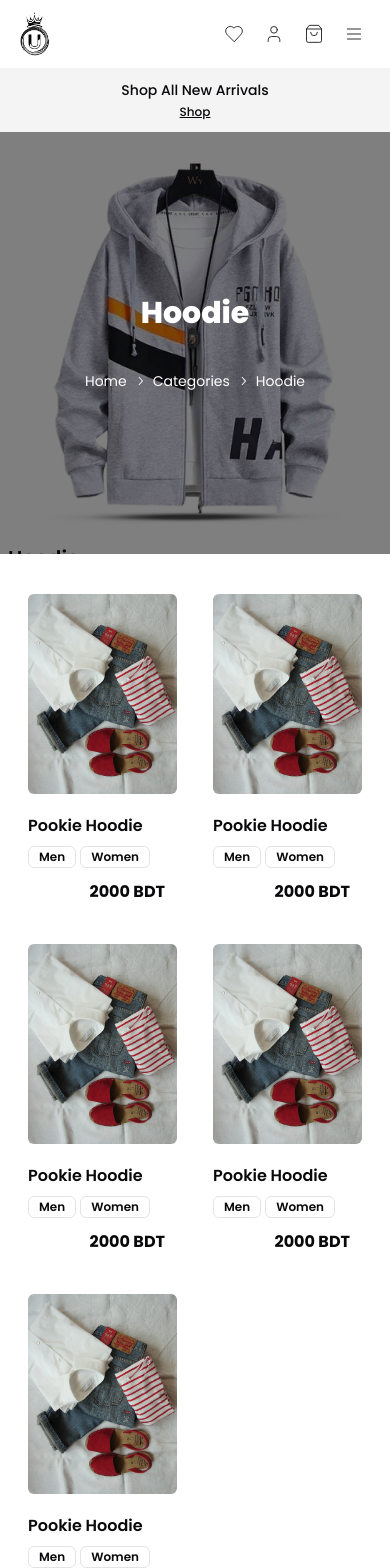
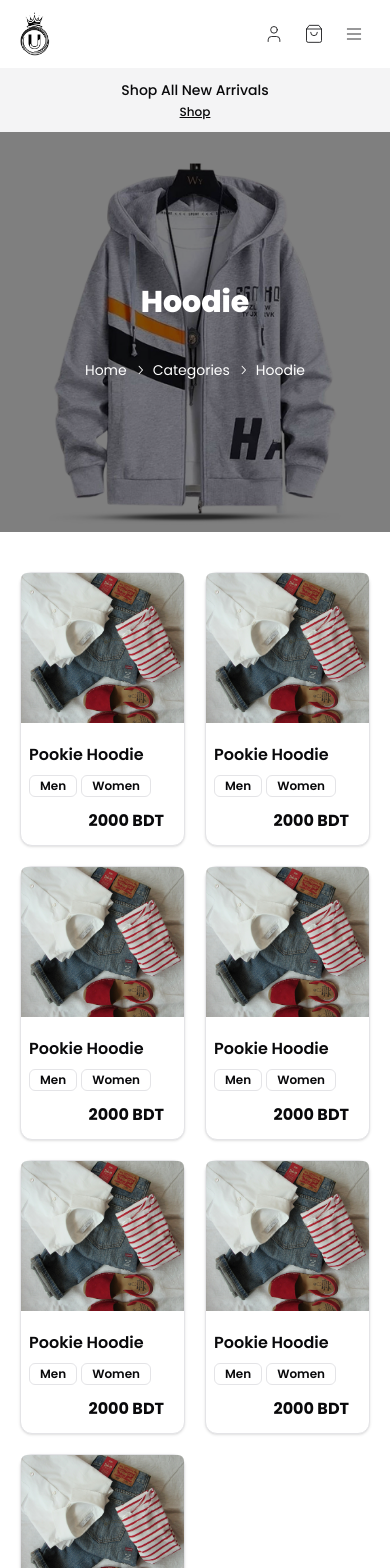
Before and after one commit to Appbaksho/urban, a Next.js app in the folder urban-website/: page /category/hoodie in a window 390 px wide. Shown: the top 1568 px of the page. Built offline with nearby package versions, Linux system fonts and the light colour scheme.

Commit message:
feat: update currency format to BDT and enhance layout for better responsiveness

```diff
--- a/urban-website/components/cart/cart-product.tsx
+++ b/urban-website/components/cart/cart-product.tsx
@@ -10,7 +10,7 @@ const CartProduct = () => {
         <div>
             <p className="font-semibold text-primary">Random Product</p>
             <p className="text-gray-500 text-xs">Variant</p>
-            <p className="text-sm font-semibold mt-2 text-primary">$190</p>
+            <p className="text-sm font-semibold mt-2 text-primary">1900 BDT</p>
         </div>
         <div className='flex justify-end'>
             <Button size="icon" className='h-[20px] w-[20px] bg-red-200 hover:bg-red-200/70 text-red-500'>
--- a/urban-website/components/category/banner.tsx
+++ b/urban-website/components/category/banner.tsx
@@ -8,7 +8,7 @@ interface Category {
 }
 const CategoryBanner = (props:Category) => {
   return (
-    <div className='h-[50vh] w-full relative overflow-hidden'>
+    <div className='h-[400px] w-full relative overflow-hidden'>
           <div className="absolute top-0 left-0 right-0 bottom-0 bg-black/50 flex items-center justify-center flex-col">
             <h1 className='text-3xl md:text-4xl font-extrabold text-white'>{props.name}</h1>
             <Breadcrumb className='mt-10'>
@@ -29,7 +29,7 @@ const CategoryBanner = (props:Category) => {
           </div>
 
             <Image src={props.src} height={400} width={300} alt={`${props.name} | Urban`} className='w-full h-[400px] object-cover'/>
-            <p className="pl-2 text-xl font-semibold mt-3">{props.name}</p>
+            {/* <p className="pl-2 text-xl font-semibold mt-3">{props.name}</p> */}
 
         </div>
   )
--- a/urban-website/components/category/category-container.tsx
+++ b/urban-website/components/category/category-container.tsx
@@ -3,12 +3,15 @@ import ProductCard from '../home/product-card'
 
 const CategoryContainer = () => {
   return (
-    <div className='mt-10 px-5 md:px-10 grid grid-cols-2 md:grid-cols-4 gap-5'>
+    <div className='mt-10 px-5 md:px-10 grid grid-cols-2 md:grid-cols-4 2xl:grid-cols-6 gap-5'>
         <ProductCard/>
         <ProductCard/>
         <ProductCard/>
         <ProductCard/>
         <ProductCard/>
+        <ProductCard/>
+        <ProductCard/>
+
     </div>
   )
 }
--- a/urban-website/components/checkout/checkout-products.tsx
+++ b/urban-website/components/checkout/checkout-products.tsx
@@ -20,7 +20,7 @@ const CheckoutProducts = () => {
                       <p className='text-xs'>Quantity: 1</p>
                     </div>
                   </div>
-                  <p className='font-semibold'>$100</p>
+                  <p className='font-semibold'>1900 BDT</p>
                 </div>
               ))
             }
--- a/urban-website/components/common/base-navbar.tsx
+++ b/urban-website/components/common/base-navbar.tsx
@@ -168,9 +168,9 @@ const BaseNavbar = (props:BaseNavbarProps) => {
                 <input type="text" className='focus:outline-0 bg-transparent pr-2 placeholder:font-medium placeholder:text-sm w-[100px]' placeholder='Search' />
             </div>
             <div className="flex items-center gap-2">
-                    <Link href="/wishlist" className="rounded-full p-1.5 hover:bg-gray-200">
+                    {/* <Link href="/wishlist" className="rounded-full p-1.5 hover:bg-gray-200">
                         <Heart size={20} strokeWidth={1}/>
-                    </Link>
+                    </Link> */}
                     <Link href="/user" className="rounded-full p-1.5 hover:bg-gray-200">
                         <User size={20} strokeWidth={1}/>
                     </Link>
@@ -185,7 +185,7 @@ const BaseNavbar = (props:BaseNavbarProps) => {
     <SheetHeader>
       <SheetTitle className='flex items-center'>
         <Link href='/'>
-          <Image src='/logo.PNG' width={60} height={30} alt='logo'/>
+          <Image src='/logo.png' width={60} height={30} alt='logo'/>
         </Link>
       </SheetTitle>
       <SheetDescription>
--- a/urban-website/components/common/navbar.tsx
+++ b/urban-website/components/common/navbar.tsx
@@ -68,7 +68,7 @@ const Navbar = () => {
               </ScrollArea>
               <div className="flex items-center justify-between px-5 py-3 border-t">
                 <SheetDescription className='font-semibold'>Total</SheetDescription>
-                <SheetDescription className='font-semibold'>$190</SheetDescription>
+                <SheetDescription className='font-semibold'>1900 BDT</SheetDescription>
               </div>
               <SheetFooter className='flex items-center justify-between gap-1'>
                 <Link href="/checkout" className={buttonVariants({class:'flex-1'})}>Checkout</Link>
--- a/urban-website/components/home/category-banner.tsx
+++ b/urban-website/components/home/category-banner.tsx
@@ -14,12 +14,12 @@ const CategoryBanner = (props:Category) => {
   return (
     <Link href={props.url} className='h-[50vh] w-full relative overflow-hidden'>
 
-      <div className="absolute top-0 left-0 right-0 bottom-0 flex items-center justify-center flex-col">
+      <div className="absolute top-0 left-0 right-0 bottom-0 bg-black/50 flex items-center justify-center flex-col">
         <h1 className='text-3xl md:text-4xl font-extrabold text-white'>{props.name}</h1>
       </div>
 
         <Image src={props.src} height={400} width={300} alt={`${props.name} | Urban`} className='w-full h-[400px] object-cover'/>
-        <p className="pl-2 text-xl font-semibold mt-3">{props.name}</p>
+        <p className="pl-2 text-xl font-semibold mt-3 hidden md:block">{props.name}</p>
 
     </Link>
   )
--- a/urban-website/components/home/product-card.tsx
+++ b/urban-website/components/home/product-card.tsx
@@ -3,25 +3,26 @@ import React from 'react'
 import { AspectRatio } from '../ui/aspect-ratio'
 import Link from 'next/link'
 import { Badge } from '../ui/badge'
+import { Card } from '../ui/card'
 
 const ProductCard = () => {
   return (
-    <div className='px-2'>
+    <Card className='w-full' >
         <div className="w-full mb-5">
           <Link href="/product/random">
-            <Image width={400} height={400} src="/1.jpg" alt="Image" className="h-[200px] w-full object-cover rounded-md" />
+            <Image width={400} height={400} src="/1.jpg" alt="Image" className="h-[150px] md:h-[200px] w-full object-cover rounded-t-md" />
           </Link>
         </div>
-        <div className=''>
+        <div className='px-2'>
         <Link href="/product/random" className="font-semibold">Pookie Hoodie</Link>
-        <div className="flex items-center gap-1 mt-2">
-        <Badge variant="outline">Men</Badge>
+        <div className="flex items-center gap-1 mt-2 [&>div]:text-xs">
+        <Badge variant="outline" className='text-[10px]'>Men</Badge>
         <Badge variant="outline">Women</Badge>
         </div>
 
-        <p className="font-bold text-right pr-3 mt-3 mb-5">2000 BDT</p>
+        <p className="font-bold text-right pr-3 mt-3 mb-3">2000 BDT</p>
         </div>
-    </div>
+    </Card>
   )
 }
 
--- a/urban-website/components/product-page/all-products.tsx
+++ b/urban-website/components/product-page/all-products.tsx
@@ -3,7 +3,7 @@ import ProductCard from '../home/product-card'
 
 const AllProducts = () => {
   return (
-    <div className='grid grid-cols-2 md:grid-cols-4 px-3 md:px-10 gap-2'>
+    <div className='grid grid-cols-2 md:grid-cols-4 2xl:grid-cols-6 px-3 md:px-10 gap-3'>
     {Array(10).fill(0).map((_, i) => (
         <ProductCard key={i}/>
     ))}
--- a/urban-website/components/user/user-edit.tsx
+++ b/urban-website/components/user/user-edit.tsx
@@ -24,7 +24,7 @@ const UserEdit = (props:DialogProps) => {
             </Avatar>
             <Button size="sm" variant="outline" className='mt-2'>Change Image</Button>
            </div>
-           <div className="grid grid-cols-1 md:grid-cols-2 gap-3 mt-3">
+           <div className="grid grid-cols-1 md:grid-cols-2 gap-3 mt-3 [&>div>label]:hidden">
                 <div>
                 <Label className="font-medium">Name</Label>
                 <Input type="text" placeholder="Muztahid Rahman"/>
--- a/urban-website/components/user/user-order-adapter.tsx
+++ b/urban-website/components/user/user-order-adapter.tsx
@@ -1,11 +1,13 @@
 import React from 'react'
 import { TableCell, TableRow } from '../ui/table'
 import { Badge } from '../ui/badge'
+import { Copy } from 'lucide-react'
+import { Button } from '../ui/button'
 
 const UserOrderAdapter = () => {
   return (
     <TableRow className='py-3'>
-              <TableCell>#c8s8d8</TableCell>
+              <TableCell>#c8s8d8 <Button className='text-xs' variant="outline" size="sm"><Copy size={15} className='mr-1'/> Copy</Button> </TableCell>
               <TableCell>
                 <div className="flex items-center gap-2">
                     <img src="https://via.placeholder.com/150" alt="product" className="w-12 h-12 rounded-md"/>
@@ -15,11 +17,12 @@ const UserOrderAdapter = () => {
                   </div>
                 </div>
               </TableCell>
-              <TableCell>Cash On Delivery</TableCell>
-              <TableCell>
+              <TableCell className='hidden md:flex items-center h-full'>
+                <p>Cash On Delivery</p></TableCell>
+              <TableCell className='text-right md:text-left'>
                 <Badge className='italic font-normal bg-gray-200' variant="outline">Received</Badge>
               </TableCell>
-              <TableCell className="text-right">20.00$</TableCell>
+              <TableCell className="text-right hidden md:block">2000 BDT</TableCell>
     </TableRow>
   )
 }
--- a/urban-website/components/user/user-orders.tsx
+++ b/urban-website/components/user/user-orders.tsx
@@ -11,9 +11,9 @@ const UserOrders = () => {
             <TableRow className='rounded-xl'>
               <TableHead className="w-[100px] rounded-lt-md">#ID</TableHead>
               <TableHead>Product</TableHead>
-              <TableHead>Method</TableHead>
-              <TableHead>Status</TableHead>
-              <TableHead className="text-right">Amount</TableHead>
+              <TableHead className='md:block hidden'>Method</TableHead>
+              <TableHead className='text-right md:text-left'>Status</TableHead>
+              <TableHead className="text-right hidden md:block">Amount</TableHead>
             </TableRow>
           </TableHeader>
           <TableBody>
```
